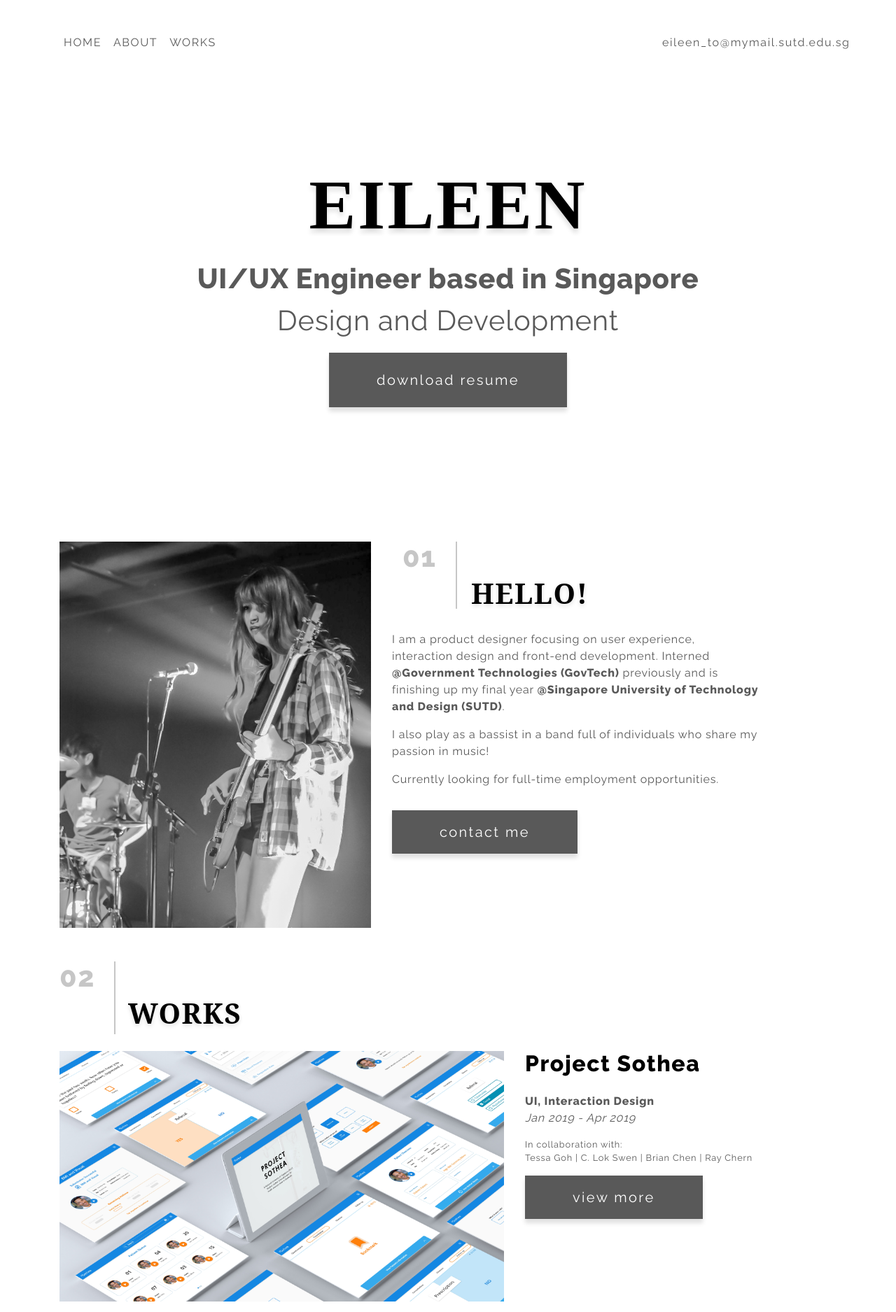
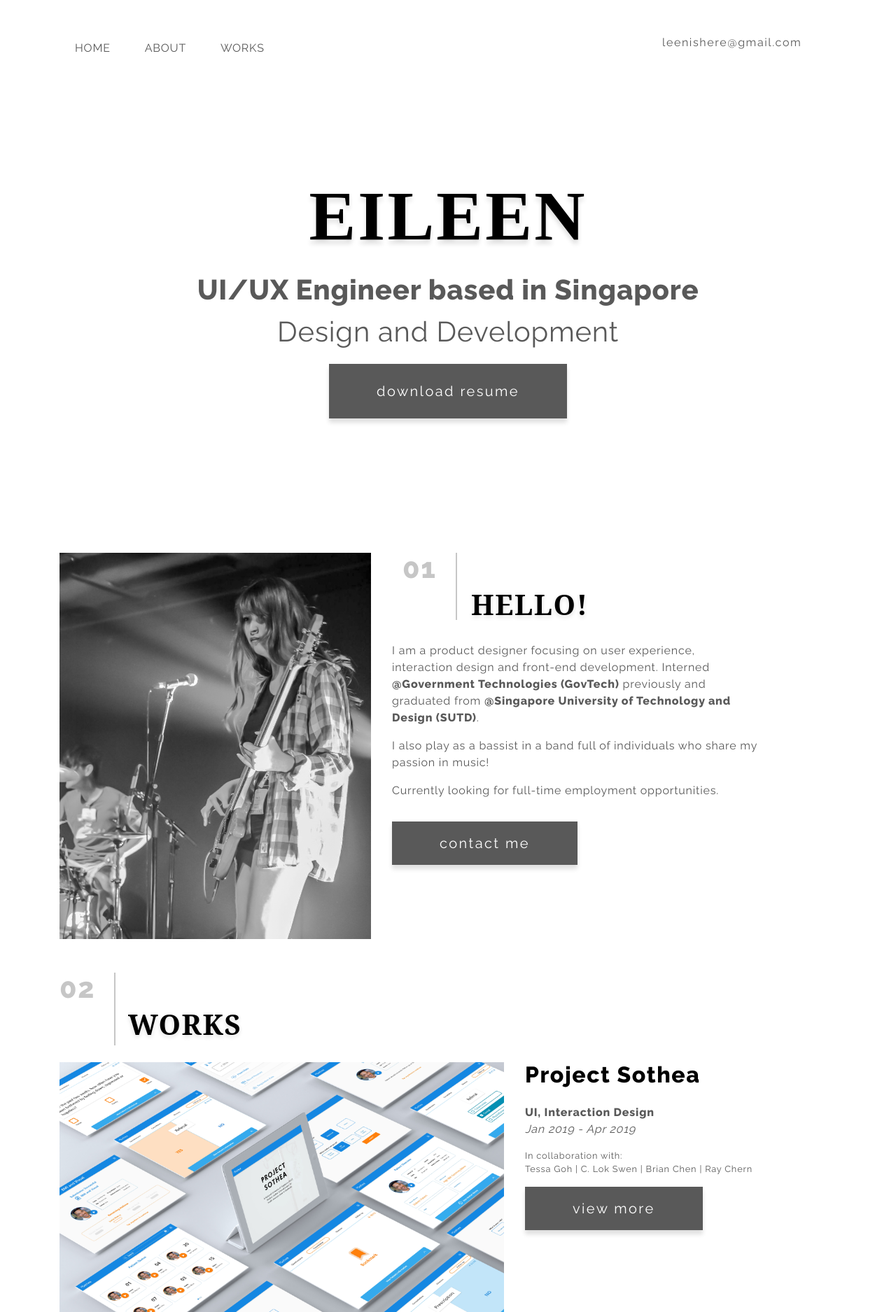
Before and after one commit to whycantiuseleen/whycantiuseleen.github.io, a PHP site: page /src/index.html in a window 1280 px wide. Shown: the top 1875 px of the page at 70% size. Run offline with PHP 8.4, Linux system fonts and the light colour scheme; some libraries are stand-ins or nearby versions.

Commit message:
edited header
updated contact info

```diff
--- a/src/css/style.css
+++ b/src/css/style.css
@@ -269,3 +269,14 @@ img {
   -moz-osx-font-smoothing: grayscale;
   /* Support for IE. */
   font-feature-settings: 'liga'; }
+
+
+.nav-link{
+  color: #595959;
+}
+
+.nav-link:hover{
+  font-weight: bold;
+  color: #595959;
+  border-bottom: 1px solid #595959;
+}
--- a/src/index.html
+++ b/src/index.html
@@ -14,14 +14,14 @@
         <div class="container">
             <div class="row mt-5">
                 <div class="col-12 col-md-5 col-lg-5">
-                    <button class="nav-header">HOME</button>
-                    <button class="nav-header">ABOUT</button>
-                    <button class="nav-header">WORKS</button>
+                    <button class="nav-header"><a class="nav-link" href="#main">HOME</a></button>
+                    <button class="nav-header"><a class="nav-link" href="#about-me">ABOUT</a></button>
+                    <button class="nav-header"><a class="nav-link" href="#works">WORKS</a></button>
                 </div>
 
                 <div class="col-md-5 col-lg-3 offset-md-2 offset-lg-4">
                     <a href="mailto:eileen_to@mymail.sutd.edu.sg">
-                        <button class="nav-header email">eileen_to@mymail.sutd.edu.sg</button>
+                        <button class="nav-header email">leenishere@gmail.com</button>
                     </a>
                 </div>
 
@@ -34,7 +34,7 @@
                 <p class="title">UI/UX Engineer based in Singapore</p>
                 <p class="subtitle">Design and Development</p>
 
-                <a href="/assets/Eileen_CV_PortfolioVer2.pdf">
+                <a href="/assets/Eileen_Resume_2021.pdf">
                     <button class="primary-button">download resume</button>
                 </a>
 
@@ -48,7 +48,7 @@
         </div>
 
         <div class="container" id="body">
-            <div class="row">
+            <div class="row" id="about-me">
                 <div class="col-10 offset-1 col-md-6 col-lg-5 offset-md-0">
                     <img src="assets/2-3.jpg">
                 </div>
@@ -64,8 +64,8 @@
                             <p>
                             I am a product designer focusing on user experience,
                             interaction design and front-end development.
-                            Interned <a href="https://www.tech.gov.sg/"><b>@Government Technologies (GovTech)</b></a> previously and is
-                            finishing up my final year <a href="https://sutd.edu.sg/"><b> @Singapore University of
+                            Interned <a href="https://www.tech.gov.sg/"><b>@Government Technologies (GovTech)</b></a> previously and
+                            graduated from <a href="https://sutd.edu.sg/"><b> @Singapore University of
                             Technology and Design (SUTD)</b></a>.</p>
 
                             <p>
@@ -73,7 +73,7 @@
                             share my passion in music!</p>
 
                             <p>Currently looking for full-time employment opportunities.</p>
-                            <a href="mailto:eileen_to@mymail.sutd.edu.sg">
+                            <a href="mailto:leenishere@gmail.com">
                                 <button class="primary-button">contact me</button>
                             </a>
                         </div>
@@ -85,7 +85,7 @@
 
             </div>
 
-            <div class="row">
+            <div class="row" id="works">
                 <div class="col-3 col-md-1 col-lg-1 section-line works mt-5">
                     <h1 class="section-header-no">02</h1>
                     <h1 class="section-header">WORKS</h1>
```
Also changed, not shown: 1 other file.
